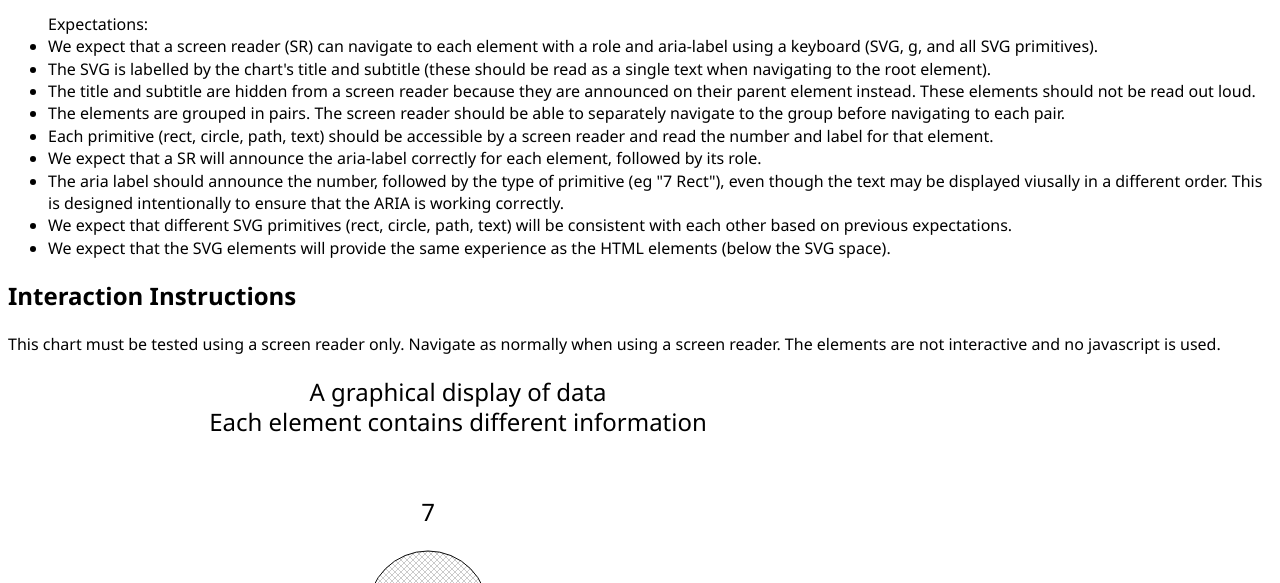
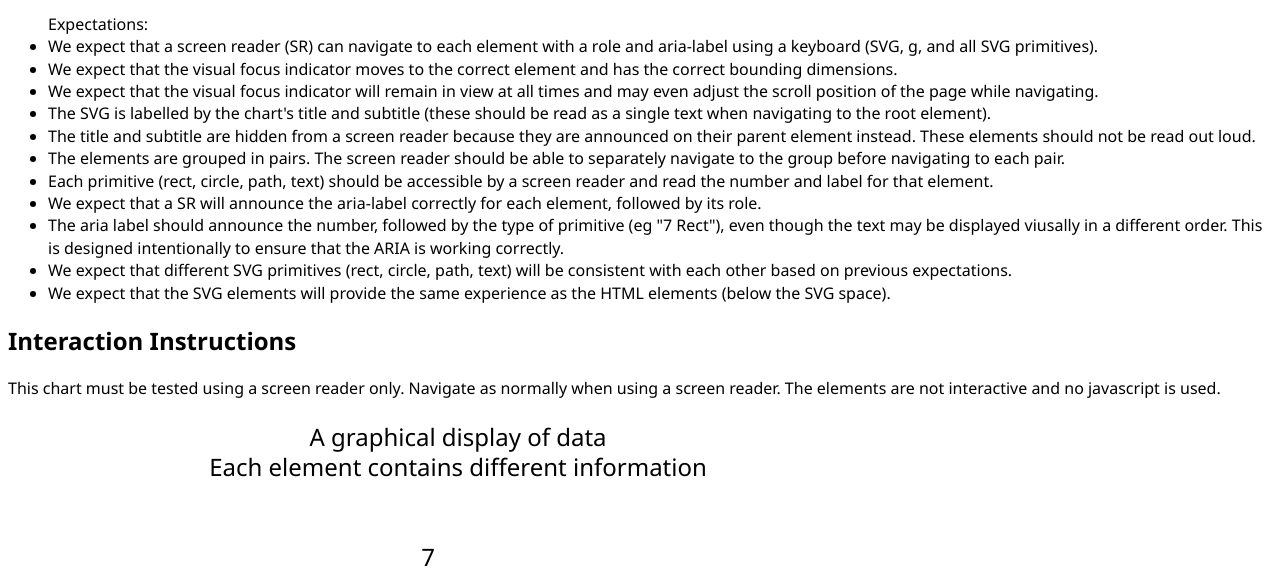
Before and after one commit to fizzstudio/svg-aria-test, a plain HTML site: page examples/region/svg-region.html in a window 1280 px wide. Shown: the part 158-741 px from the top of the page. Drawn offline with Linux system fonts and the light colour scheme.

Commit message:
add focus indicator expectations

```diff
--- a/examples/region/svg-region.html
+++ b/examples/region/svg-region.html
@@ -118,6 +118,8 @@
     </p>
     <ul>Expectations:
       <li>We expect that a screen reader (SR) can navigate to each element with a role and aria-label using a keyboard (SVG, g, and all SVG primitives).</li>
+      <li>We expect that the visual focus indicator moves to the correct element and has the correct bounding dimensions.</li>
+      <li>We expect that the visual focus indicator will remain in view at all times and may even adjust the scroll position of the page while navigating.</li>
       <li>The SVG is labelled by the chart's title and subtitle (these should be read as a single text when navigating to the root element).</li>
       <li>The title and subtitle are hidden from a screen reader because they are announced on their parent element instead. These elements should not be read out loud.</li>
       <li>The elements are grouped in pairs. The screen reader should be able to separately navigate to the group before navigating to each pair.</li>
```
